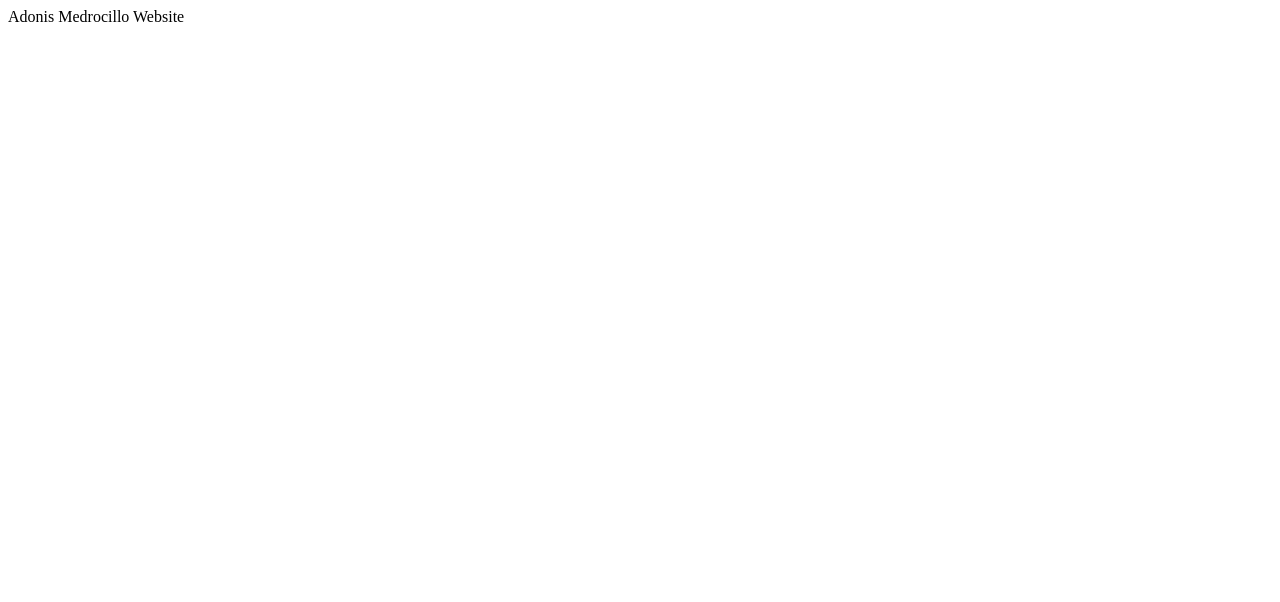
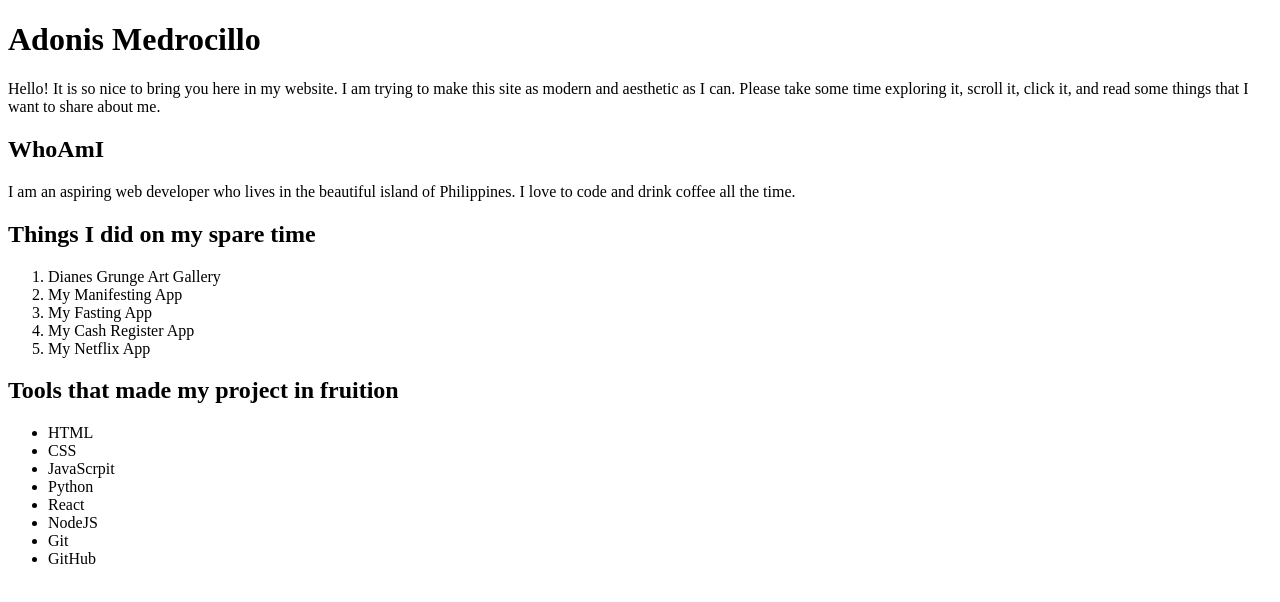
Before and after one commit to Ado888/ado-website, a plain HTML site: page index.html in a window 1280 px wide. Drawn offline with Linux system fonts and the light colour scheme.

Commit message:
Create content for index.html

```diff
--- a/index.html
+++ b/index.html
@@ -1,10 +1,42 @@
 <!DOCTYPE html>
 <html lang="en">
     <head>
-        <meta charset=""UTF-8"
+        <meta charset="UTF-8">
         <title>Adonis Medrocillo Website</title>
     </head>
     <body>
+        <h1>Adonis Medrocillo</h1>
+        <p>Hello! It is so nice to bring you here in my website.
+            I am trying to make this site as modern and aesthetic as I can.
+            Please take some time exploring it, scroll it, click it, and read
+            some things that I want to share about me.</p>
+
+        <h2>WhoAmI</h2>
+            <p>I am an aspiring web developer who lives in the beautiful island
+                of Philippines. I love to code and drink coffee all the time.
+            </p>
+
+        <h2>Things I did on my spare time</h2>
+            <ol>
+                <li>Dianes Grunge Art Gallery</li>
+                <li>My Manifesting App</li>
+                <li>My Fasting App</li>
+                <li>My Cash Register App</li>
+                <li>My Netflix App</li>
+            </ol>
+
+        <h2>Tools that made my project in fruition</h2>
+            <ul>
+                <li>HTML</li>
+                <li>CSS</li>
+                <li>JavaScrpit</li>
+                <li>Python</li>
+                <li>React</li>
+                <li>NodeJS</li>
+                <li>Git</li>
+                <li>GitHub</li>
+            </ul>
+
 
     </body>
 
```
